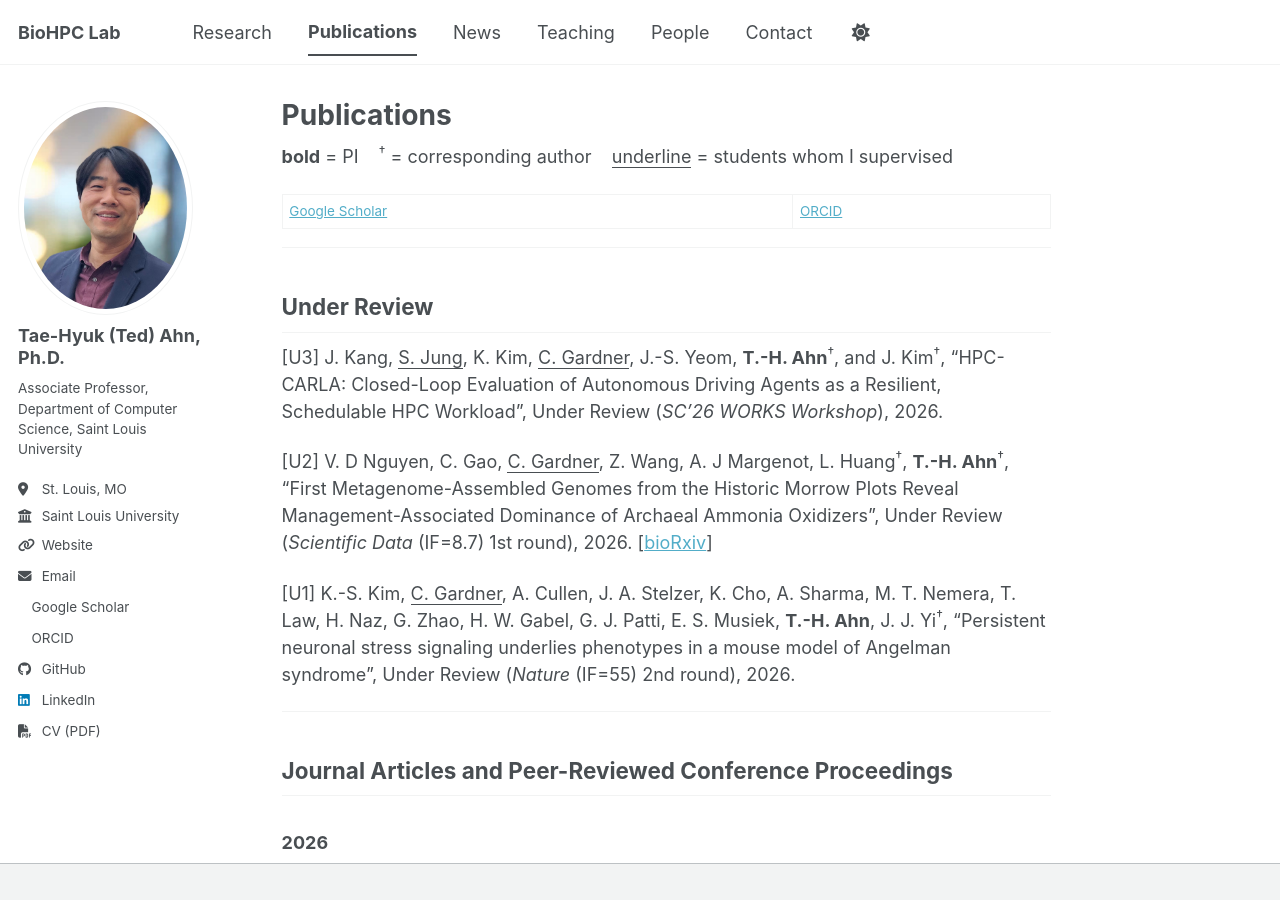
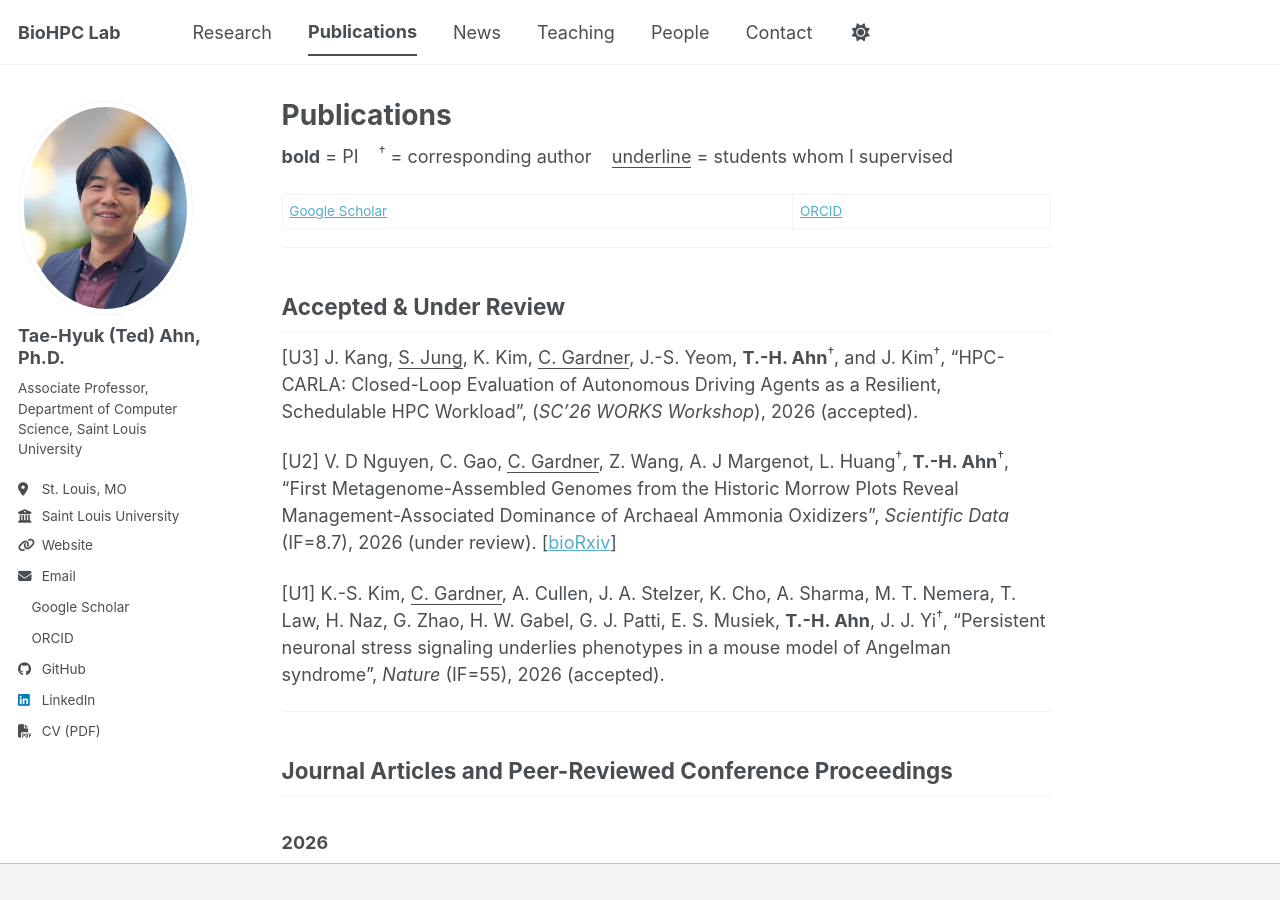
Before and after one commit to BioHPC/BioHPC.github.io, a Jekyll site: the page built from _pages/publications.md, in a window 1280 px wide and 900 px high. Built offline with Jekyll 4.4.1, drawn with Linux system fonts in a browser that asks for light colours; a style sheet for code colours, icons or effects is not loaded.

Commit message:
modified:   _pages/publications.md

```diff
--- a/_pages/publications.md
+++ b/_pages/publications.md
@@ -11,13 +11,13 @@ author_profile: true
 
 ---
 
-## Under Review
+## Accepted & Under Review
 
-[U3] J. Kang, <u>S. Jung</u>, K. Kim, <u>C. Gardner</u>, J.-S. Yeom, <b>T.-H. Ahn</b><sup>†</sup>, and J. Kim<sup>†</sup>, "HPC-CARLA: Closed-Loop Evaluation of Autonomous Driving Agents as a Resilient, Schedulable HPC Workload", Under Review (<i>SC'26 WORKS Workshop</i>), 2026.
+[U3] J. Kang, <u>S. Jung</u>, K. Kim, <u>C. Gardner</u>, J.-S. Yeom, <b>T.-H. Ahn</b><sup>†</sup>, and J. Kim<sup>†</sup>, "HPC-CARLA: Closed-Loop Evaluation of Autonomous Driving Agents as a Resilient, Schedulable HPC Workload", (<i>SC'26 WORKS Workshop</i>), 2026 (accepted).
 
-[U2] V. D Nguyen, C. Gao, <u>C. Gardner</u>, Z. Wang, A. J Margenot, L. Huang<sup>†</sup>, <b>T.-H. Ahn</b><sup>†</sup>, "First Metagenome-Assembled Genomes from the Historic Morrow Plots Reveal Management-Associated Dominance of Archaeal Ammonia Oxidizers", Under Review (<i>Scientific Data</i> (IF=8.7) 1st round), 2026. [[bioRxiv](https://doi.org/10.64898/2026.03.24.714042)]
+[U2] V. D Nguyen, C. Gao, <u>C. Gardner</u>, Z. Wang, A. J Margenot, L. Huang<sup>†</sup>, <b>T.-H. Ahn</b><sup>†</sup>, "First Metagenome-Assembled Genomes from the Historic Morrow Plots Reveal Management-Associated Dominance of Archaeal Ammonia Oxidizers", <i>Scientific Data</i> (IF=8.7), 2026 (under review). [[bioRxiv](https://doi.org/10.64898/2026.03.24.714042)]
 
-[U1] K.-S. Kim, <u>C. Gardner</u>, A. Cullen, J. A. Stelzer, K. Cho, A. Sharma, M. T. Nemera, T. Law, H. Naz, G. Zhao, H. W. Gabel, G. J. Patti, E. S. Musiek, <b>T.-H. Ahn</b>, J. J. Yi<sup>†</sup>, "Persistent neuronal stress signaling underlies phenotypes in a mouse model of Angelman syndrome", Under Review (<i>Nature</i> (IF=55) 2nd round), 2026.
+[U1] K.-S. Kim, <u>C. Gardner</u>, A. Cullen, J. A. Stelzer, K. Cho, A. Sharma, M. T. Nemera, T. Law, H. Naz, G. Zhao, H. W. Gabel, G. J. Patti, E. S. Musiek, <b>T.-H. Ahn</b>, J. J. Yi<sup>†</sup>, "Persistent neuronal stress signaling underlies phenotypes in a mouse model of Angelman syndrome", <i>Nature</i> (IF=55), 2026 (accepted).
 
 <!-- [U1] A. Cullen, A. Erickson, <u>C. Gardner</u>, J. R. Moore, A. Paneque, A. Gunelson, M. Mindt, <b>T.-H. Ahn</b>, H. W. Gabel, J. J. Yi<sup>†</sup>, "CTCF regulates the long gene expression program in neurons", Under Review (<i>Molecular Psychiatry</i> (IF=10.1) 2nd round), 2026. -->
 
```
